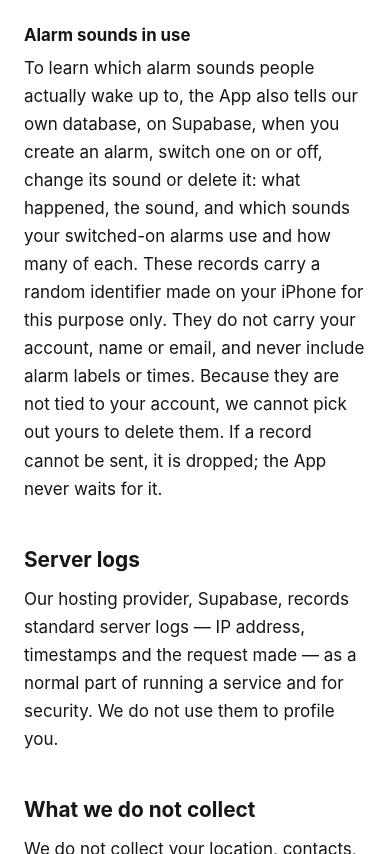
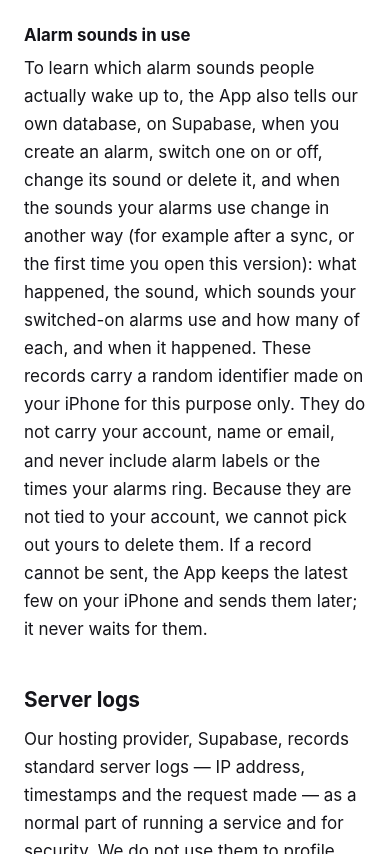
Before and after one commit to philipko100/wakey-site, a plain HTML site: page privacy/index.html in a window 390 px wide. Shown: the part 7451-8305 px from the top of the page. Drawn offline with Linux system fonts and the light colour scheme.

Commit message:
Privacy: unsent alarm-sound records wait on the iPhone and are sent later; a refresh after a sync or the first launch; the time of the change (owner-approved wording)
Co-Authored-By: Claude Opus 5.5 <noreply@anthropic.com>

```diff
--- a/privacy/index.html
+++ b/privacy/index.html
@@ -126,12 +126,14 @@
   rang.</p>
   <h3>Alarm sounds in use</h3>
   <p>To learn which alarm sounds people actually wake up to, the App also tells our own database, on
-  Supabase, when you create an alarm, switch one on or off, change its sound or delete it: what
-  happened, the sound, and which sounds your switched-on alarms use and how many of each. These
-  records carry a random identifier made on your iPhone for this purpose only. They do not carry your
-  account, name or email, and never include alarm labels or times. Because they are not tied to your
-  account, we cannot pick out yours to delete them. If a record cannot be sent, it is dropped; the App
-  never waits for it.</p>
+  Supabase, when you create an alarm, switch one on or off, change its sound or delete it, and when
+  the sounds your alarms use change in another way (for example after a sync, or the first time you
+  open this version): what happened, the sound, which sounds your switched-on alarms use and how many
+  of each, and when it happened. These records carry a random identifier made on your iPhone for this
+  purpose only. They do not carry your account, name or email, and never include alarm labels or the
+  times your alarms ring. Because they are not tied to your account, we cannot pick out yours to
+  delete them. If a record cannot be sent, the App keeps the latest few on your iPhone and sends them
+  later; it never waits for them.</p>
 
   <h2>Server logs</h2>
   <p>Our hosting provider, Supabase, records standard server logs — IP address, timestamps and the
```
Also changed, not shown: 1 other file.
